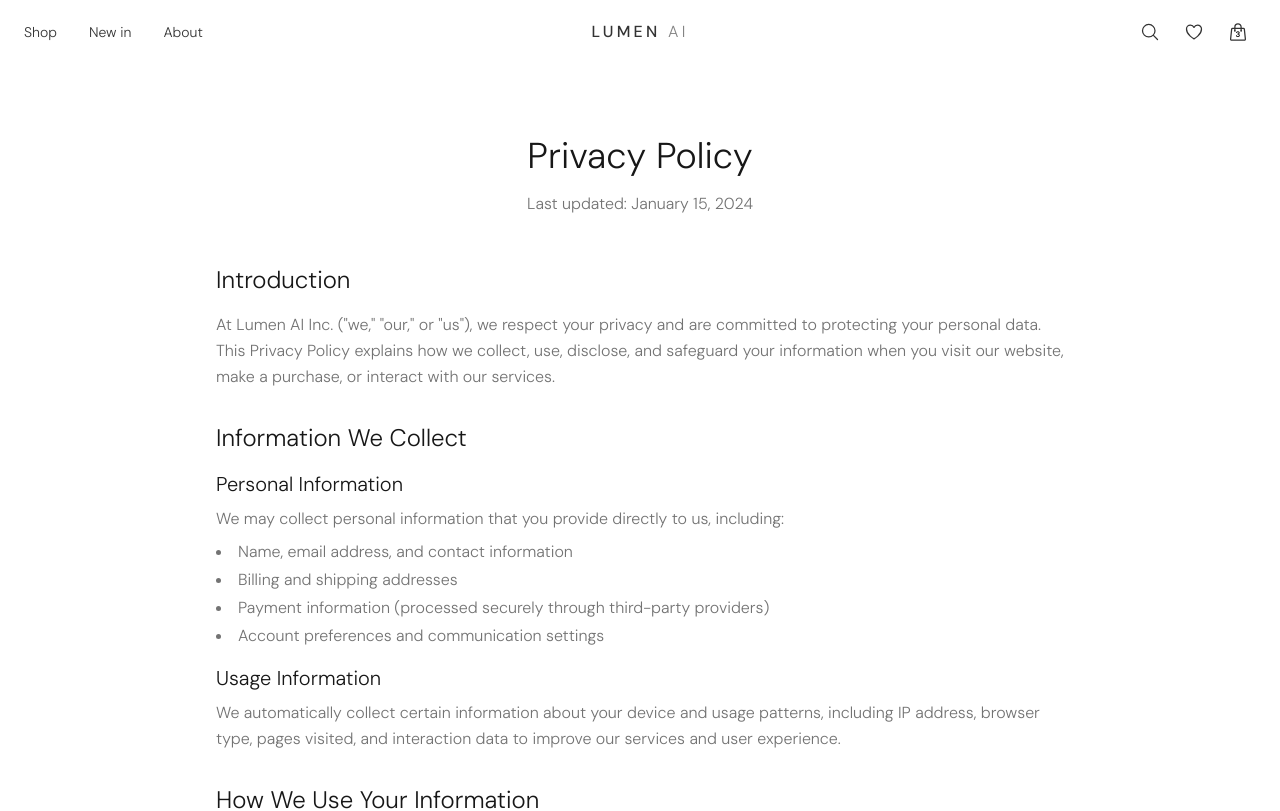
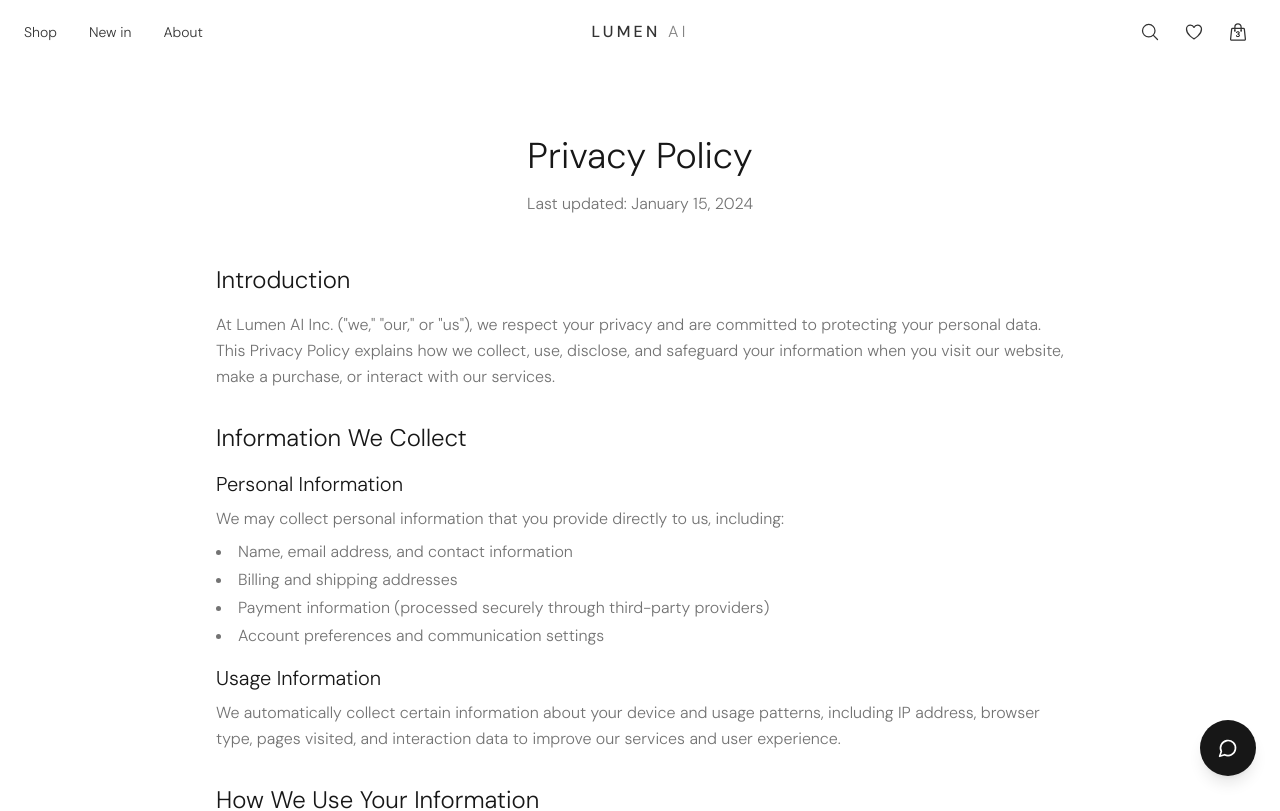
Before and after one commit to Sriram2272/linea-header-showcase-737, a React (Vite) app: page /privacy-policy in a window 1280 px wide. Shown: the top 811 px of the page. Built offline with nearby package versions, Linux system fonts and the light colour scheme; the HTML template or start-up script is replaced by a standard one.

Commit message:
Changes
Co-authored-by: Sriram2272 <178072623+Sriram2272@users.noreply.github.com>

```diff
--- a/src/App.tsx
+++ b/src/App.tsx
@@ -4,6 +4,7 @@ import { TooltipProvider } from "@/components/ui/tooltip";
 import { QueryClient, QueryClientProvider } from "@tanstack/react-query";
 import { BrowserRouter, Routes, Route } from "react-router-dom";
 import ScrollToTop from "./components/ScrollToTop";
+import Chatbot from "./components/chatbot/Chatbot";
 import Index from "./pages/Index";
 import Category from "./pages/Category";
 import ProductDetail from "./pages/ProductDetail";
@@ -41,6 +42,7 @@ const App = () => (
           {/* ADD ALL CUSTOM ROUTES ABOVE THE CATCH-ALL "*" ROUTE */}
           <Route path="*" element={<NotFound />} />
         </Routes>
+        <Chatbot />
       </BrowserRouter>
     </TooltipProvider>
   </QueryClientProvider>
```
